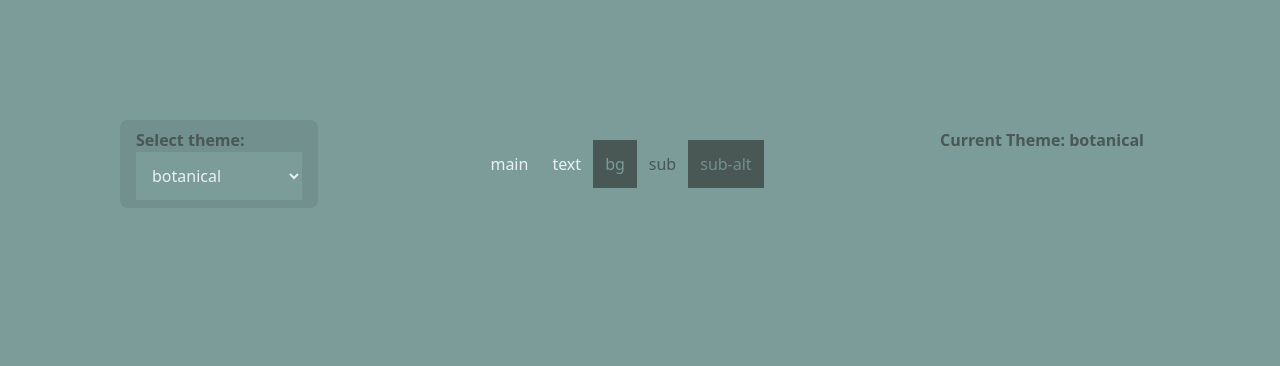
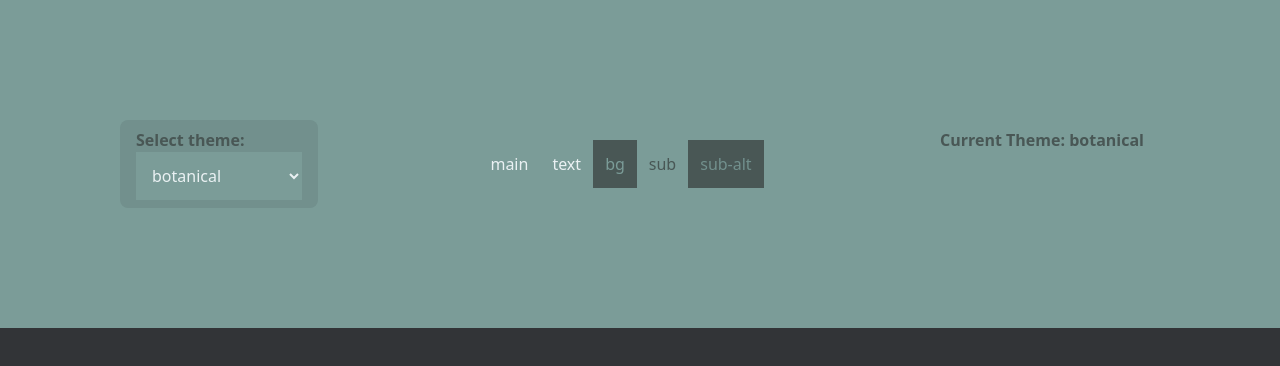
Before and after one commit to mikeycodingstuff/vg-platform, a Vue app in the folder frontend/: page / in a window 1280 px wide. Shown: the top 366 px of the page. Built offline with nearby package versions, Linux system fonts and the light colour scheme.

Commit message:
changes to set background

```diff
--- a/frontend/src/assets/styles/main.css
+++ b/frontend/src/assets/styles/main.css
@@ -12,9 +12,11 @@
   --color-bg: #323437;
   --color-sub: #646669;
   --color-sub-alt: #2c2e31;
+
+  background-color: var(--color-bg);
 }
 
 #app {
   background-color: var(--color-bg);
-  height: 100vh;
+  height: max-content;
 }
```
